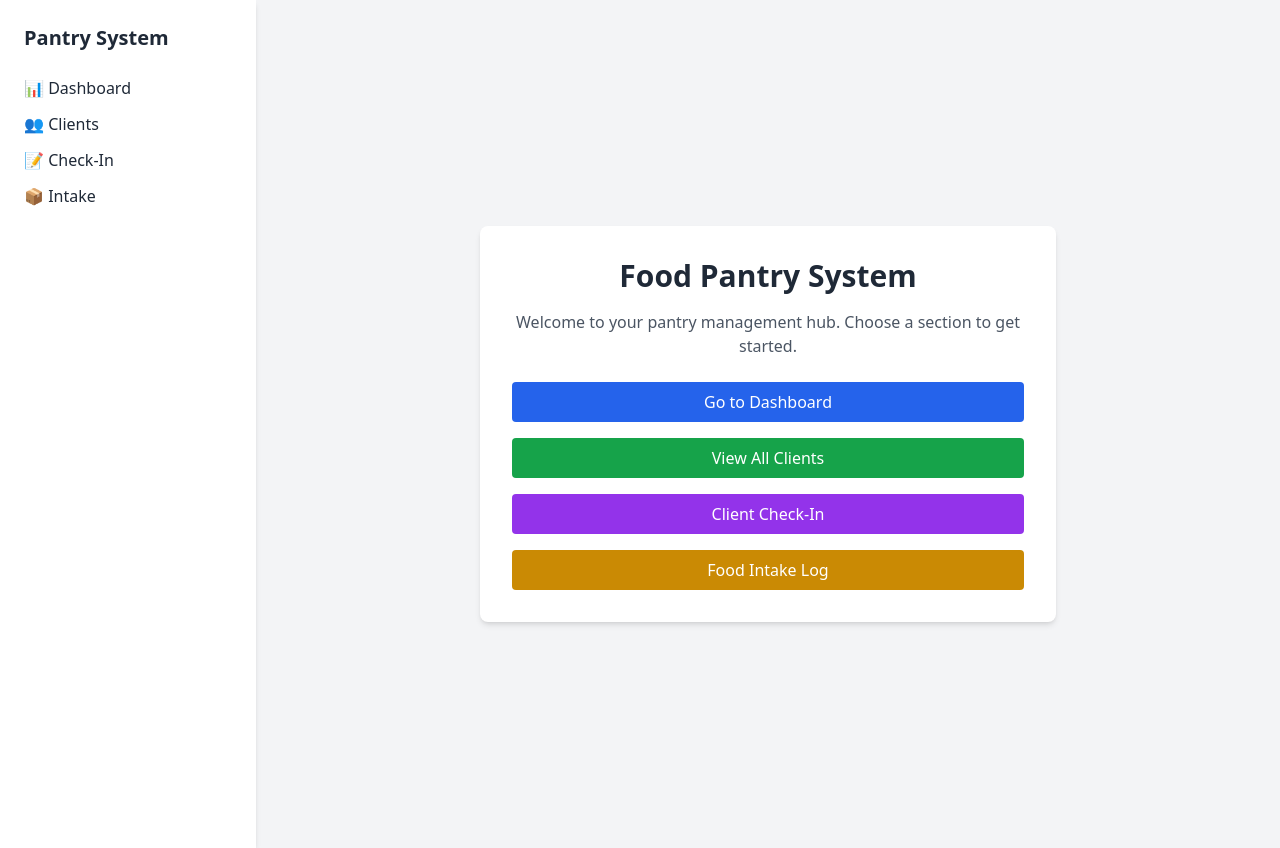
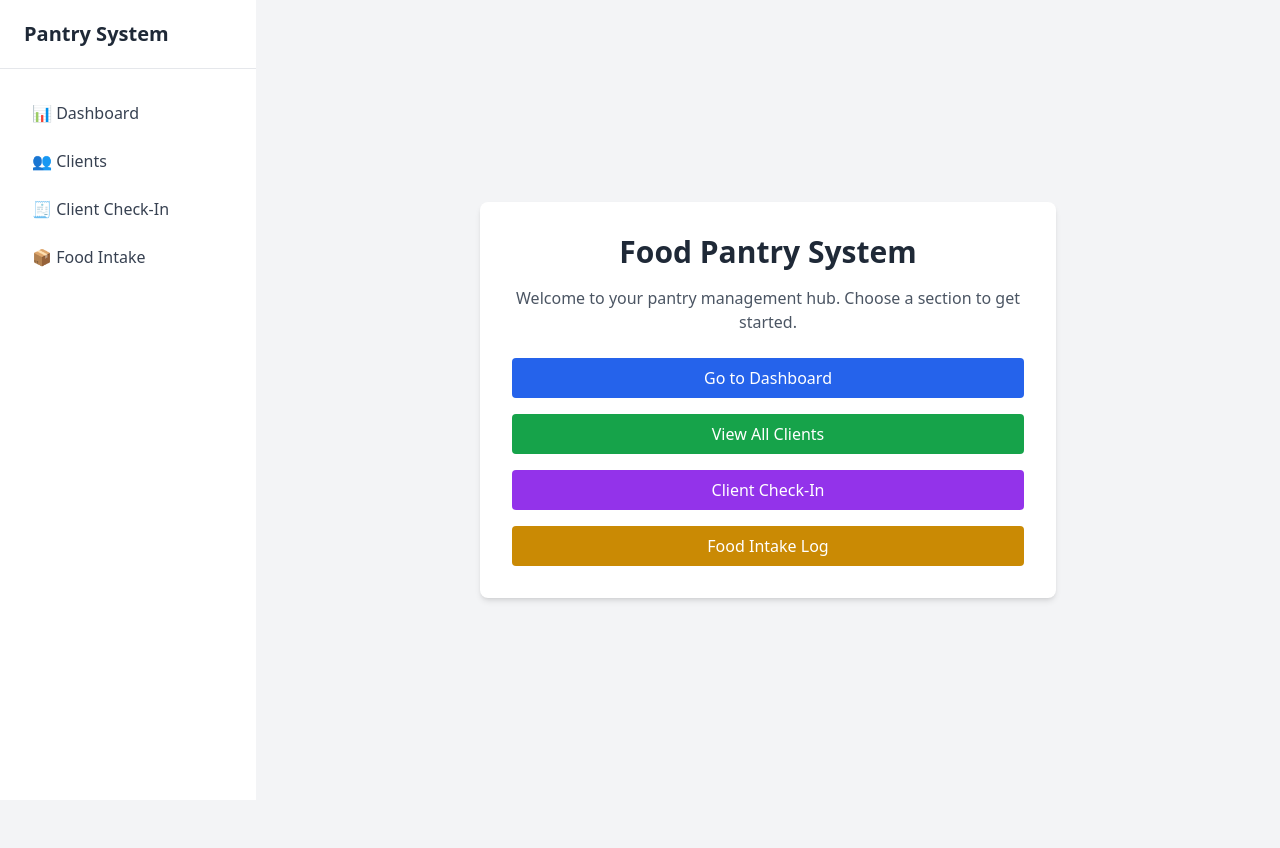
Before and after one commit to calie-png/Pantry, a React (Vite) app: page / in a window 1280 px wide. After the commit the page ends 800 px from the top, so only its background shows below. Built offline with nearby package versions, Linux system fonts and the light colour scheme.

Commit message:
Update AppLayout.tsx

```diff
--- a/src/layout/AppLayout.tsx
+++ b/src/layout/AppLayout.tsx
@@ -1,56 +1,64 @@
-import { Link, Outlet, useLocation } from "react-router-dom";
+// AppLayout.tsx
+import { NavLink, Outlet } from "react-router-dom";
 
 export default function AppLayout() {
-  const location = useLocation();
+  return (
+    <div className="flex h-screen bg-gray-100">
+      {/* SIDEBAR */}
+      <aside className="w-64 bg-white shadow-md flex flex-col">
+        <div className="px-6 py-5 border-b">
+          <h2 className="text-xl font-semibold">Pantry System</h2>
+        </div>
 
-  return (
-    <div className="flex min-h-screen bg-gray-100">
-
-      {/* Sidebar */}
-      <aside className="w-64 bg-white shadow-md p-6 hidden md:block">
-        <h2 className="text-xl font-bold mb-6">Pantry System</h2>
-
-        <nav className="flex flex-col gap-3">
-          <Link
+        <nav className="flex-1 px-4 py-6 space-y-2">
+          <NavLink
             to="/dashboard"
-            className={`hover:text-blue-600 ${
-              location.pathname === "/dashboard" ? "font-bold text-blue-600" : ""
-            }`}
+            className={({ isActive }) =>
+              `block px-4 py-2 rounded-md hover:bg-gray-200 ${
+                isActive ? "bg-blue-600 text-white" : "text-gray-700"
+              }`
+            }
           >
             📊 Dashboard
-          </Link>
+          </NavLink>
 
-          <Link
+          <NavLink
             to="/clients"
-            className={`hover:text-blue-600 ${
-              location.pathname === "/clients" ? "font-bold text-blue-600" : ""
-            }`}
+            className={({ isActive }) =>
+              `block px-4 py-2 rounded-md hover:bg-gray-200 ${
+                isActive ? "bg-blue-600 text-white" : "text-gray-700"
+              }`
+            }
           >
             👥 Clients
-          </Link>
+          </NavLink>
 
-          <Link
-            to="/check-in"
-            className={`hover:text-blue-600 ${
-              location.pathname === "/check-in" ? "font-bold text-blue-600" : ""
-            }`}
+          <NavLink
+            to="/checkin"
+            className={({ isActive }) =>
+              `block px-4 py-2 rounded-md hover:bg-gray-200 ${
+                isActive ? "bg-blue-600 text-white" : "text-gray-700"
+              }`
+            }
           >
-            📝 Check-In
-          </Link>
+            🧾 Client Check-In
+          </NavLink>
 
-          <Link
+          <NavLink
             to="/intake"
-            className={`hover:text-blue-600 ${
-              location.pathname === "/intake" ? "font-bold text-blue-600" : ""
-            }`}
+            className={({ isActive }) =>
+              `block px-4 py-2 rounded-md hover:bg-gray-200 ${
+                isActive ? "bg-blue-600 text-white" : "text-gray-700"
+              }`
+            }
           >
-            📦 Intake
-          </Link>
+            📦 Food Intake
+          </NavLink>
         </nav>
       </aside>
 
-      {/* Content */}
-      <main className="flex-1 p-6">
+      {/* MAIN CONTENT */}
+      <main className="flex-1 overflow-y-auto">
         <Outlet />
       </main>
     </div>
```
